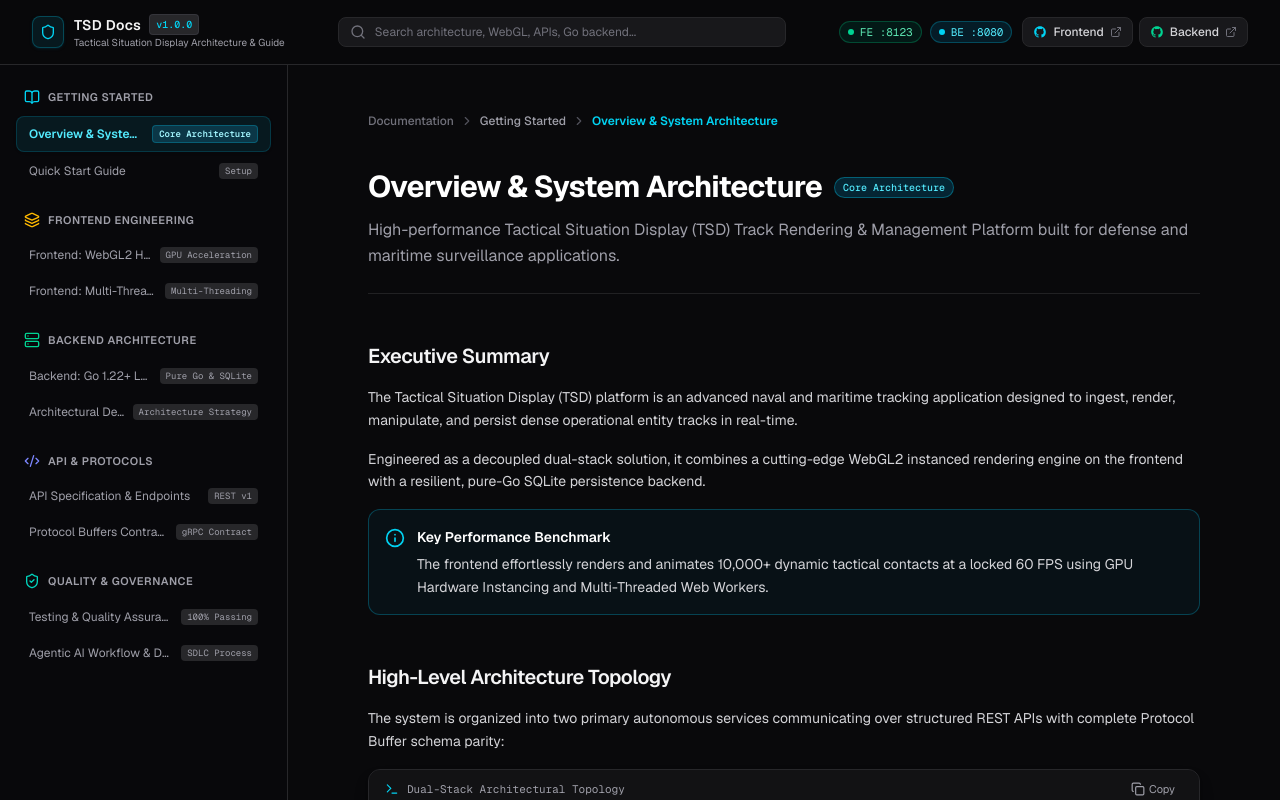
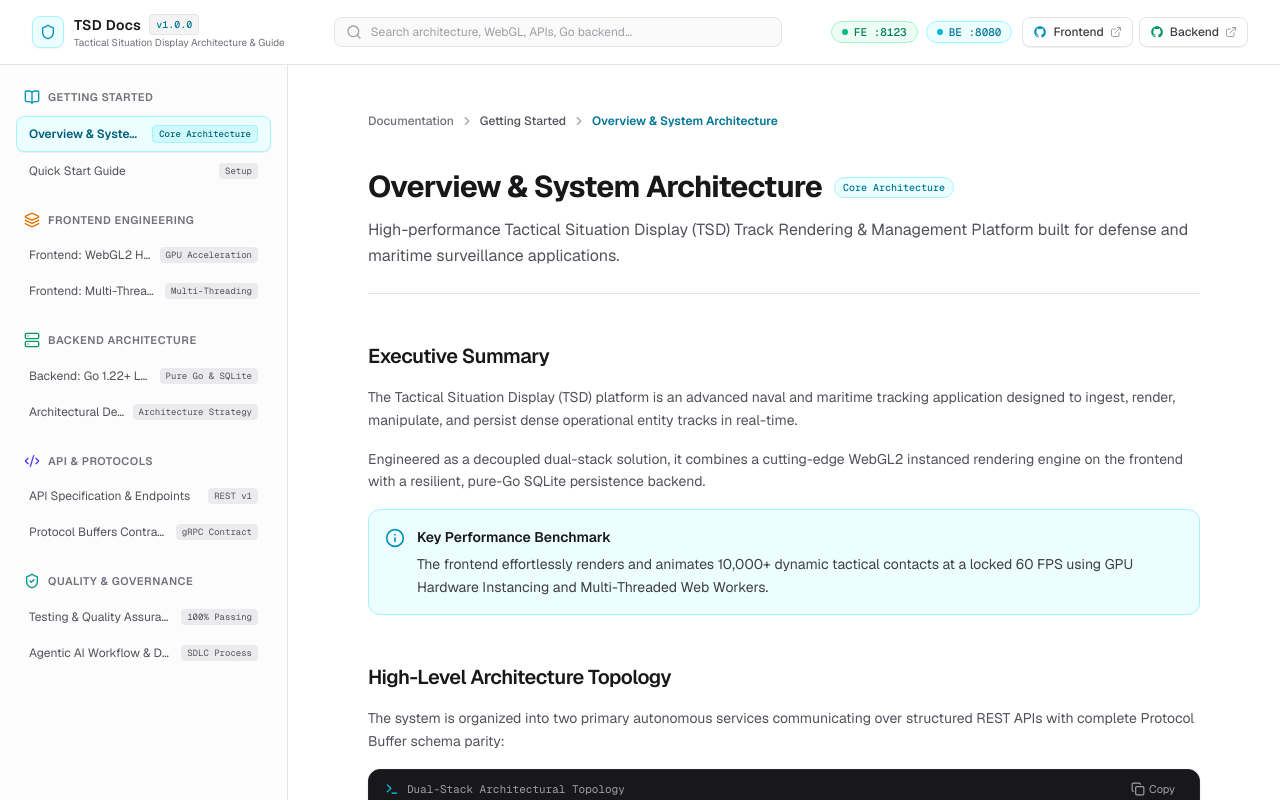
Before and after one commit to fredli4qooni/doc-track-rendering-tsd, a Next.js app: page / in a window 1280 px wide. Shown: the top 800 px of the page. Built offline with nearby package versions, Linux system fonts and the light colour scheme.

Commit message:
style: switch theme to clean light mode and resolve unused ESLint variables

```diff
--- a/src/app/globals.css
+++ b/src/app/globals.css
@@ -1,8 +1,8 @@
 @import "tailwindcss";
 
 :root {
-  --background: #09090b;
-  --foreground: #f4f4f5;
+  --background: #ffffff;
+  --foreground: #09090b;
 }
 
 @theme inline {
@@ -16,4 +16,5 @@ body {
   background: var(--background);
   color: var(--foreground);
   font-family: var(--font-geist-sans), system-ui, -apple-system, sans-serif;
+  -webkit-font-smoothing: antialiased;
 }
--- a/src/app/page.tsx
+++ b/src/app/page.tsx
@@ -36,7 +36,7 @@ export default function Home() {
 		DOC_SECTIONS.find((s) => s.id === activeId) ?? DOC_SECTIONS[0];
 
 	return (
-		<div className="min-h-screen bg-zinc-950 text-zinc-100 flex flex-col font-sans selection:bg-cyan-500/30 selection:text-cyan-200">
+		<div className="min-h-screen bg-white text-zinc-900 flex flex-col font-sans selection:bg-cyan-100 selection:text-cyan-900">
 			{/* Top Header */}
 			<Header
 				searchQuery={searchQuery}
@@ -56,7 +56,7 @@ export default function Home() {
 				/>
 
 				{/* Documentation Article Area */}
-				<main className="flex-1 min-w-0 pb-16">
+				<main className="flex-1 min-w-0 pb-16 bg-white">
 					<DocContent
 						section={currentSection}
 						onNavigate={handleSelectSection}
--- a/src/components/DocContent.tsx
+++ b/src/components/DocContent.tsx
@@ -41,29 +41,29 @@ export const DocContent: React.FC<DocContentProps> = ({
 			: null;
 
 	return (
-		<article className="max-w-4xl mx-auto py-8 px-4 sm:px-8 lg:py-12 space-y-10 font-sans">
+		<article className="max-w-4xl mx-auto py-8 px-4 sm:px-8 lg:py-12 space-y-10 font-sans text-zinc-800">
 			{/* Breadcrumbs */}
 			<div className="flex items-center gap-1.5 text-xs text-zinc-500 font-medium">
 				<span>Documentation</span>
-				<ChevronRight className="w-3.5 h-3.5 text-zinc-600" />
-				<span className="text-zinc-400">{section.category}</span>
-				<ChevronRight className="w-3.5 h-3.5 text-zinc-600" />
-				<span className="text-cyan-400 font-semibold">{section.title}</span>
+				<ChevronRight className="w-3.5 h-3.5 text-zinc-400" />
+				<span className="text-zinc-600">{section.category}</span>
+				<ChevronRight className="w-3.5 h-3.5 text-zinc-400" />
+				<span className="text-cyan-700 font-semibold">{section.title}</span>
 			</div>
 
 			{/* Main Title & Summary */}
-			<header className="space-y-3 pb-6 border-b border-zinc-800/80">
+			<header className="space-y-3 pb-6 border-b border-zinc-200">
 				<div className="flex items-center gap-3">
-					<h1 className="text-2xl sm:text-3xl font-bold tracking-tight text-white">
+					<h1 className="text-2xl sm:text-3xl font-bold tracking-tight text-zinc-900">
 						{section.title}
 					</h1>
 					{section.badge && (
-						<span className="text-[10px] font-mono font-medium px-2 py-0.5 rounded-full bg-cyan-950/70 border border-cyan-500/40 text-cyan-300">
+						<span className="text-[10px] font-mono font-medium px-2 py-0.5 rounded-full bg-cyan-50 border border-cyan-200 text-cyan-700">
 							{section.badge}
 						</span>
 					)}
 				</div>
-				<p className="text-sm sm:text-base text-zinc-400 leading-relaxed">
+				<p className="text-sm sm:text-base text-zinc-600 leading-relaxed">
 					{section.summary}
 				</p>
 			</header>
@@ -73,14 +73,14 @@ export const DocContent: React.FC<DocContentProps> = ({
 				{section.content.map((block, idx) => (
 					<section key={idx} className="space-y-4">
 						{block.heading && (
-							<h2 className="text-lg sm:text-xl font-semibold text-zinc-100 tracking-tight pt-2">
+							<h2 className="text-lg sm:text-xl font-semibold text-zinc-900 tracking-tight pt-2">
 								{block.heading}
 							</h2>
 						)}
 
 						{block.paragraphs &&
 							block.paragraphs.map((p, pIdx) => (
-								<p key={pIdx} className="text-xs sm:text-sm text-zinc-300 leading-relaxed">
+								<p key={pIdx} className="text-xs sm:text-sm text-zinc-600 leading-relaxed">
 									{p}
 								</p>
 							))}
@@ -90,35 +90,35 @@ export const DocContent: React.FC<DocContentProps> = ({
 							<div
 								className={`p-4 rounded-xl border text-xs sm:text-sm leading-relaxed flex gap-3 ${
 									block.callout.type === "tip"
-										? "bg-emerald-950/20 border-emerald-500/30 text-emerald-200"
+										? "bg-emerald-50 border-emerald-200 text-emerald-900"
 										: block.callout.type === "warning"
-										? "bg-amber-950/20 border-amber-500/30 text-amber-200"
-										: "bg-cyan-950/20 border-cyan-500/30 text-cyan-200"
+										? "bg-amber-50 border-amber-200 text-amber-900"
+										: "bg-cyan-50 border-cyan-200 text-cyan-900"
 								}`}
 							>
 								<div className="shrink-0 mt-0.5">
 									{block.callout.type === "tip" ? (
-										<Lightbulb className="w-5 h-5 text-emerald-400" />
+										<Lightbulb className="w-5 h-5 text-emerald-600" />
 									) : block.callout.type === "warning" ? (
-										<AlertTriangle className="w-5 h-5 text-amber-400" />
+										<AlertTriangle className="w-5 h-5 text-amber-600" />
 									) : (
-										<Info className="w-5 h-5 text-cyan-400" />
+										<Info className="w-5 h-5 text-cyan-600" />
 									)}
 								</div>
 								<div>
-									<div className="font-semibold text-white mb-1">
+									<div className="font-semibold text-zinc-900 mb-1">
 										{block.callout.title}
 									</div>
-									<div className="text-zinc-300">{block.callout.text}</div>
+									<div className="text-zinc-700">{block.callout.text}</div>
 								</div>
 							</div>
 						)}
 
 						{/* Code Block */}
 						{block.codeBlock && (
-							<div className="rounded-xl border border-zinc-800 bg-zinc-950 overflow-hidden shadow-lg shadow-black/40">
+							<div className="rounded-xl border border-zinc-800 bg-zinc-950 overflow-hidden shadow-sm">
 								{block.codeBlock.title && (
-									<div className="flex items-center justify-between px-4 py-2 border-b border-zinc-800/80 bg-zinc-900/60 text-xs">
+									<div className="flex items-center justify-between px-4 py-2 border-b border-zinc-800 bg-zinc-900 text-xs">
 										<div className="flex items-center gap-2 text-zinc-400 font-mono text-[11px]">
 											<Terminal className="w-3.5 h-3.5 text-cyan-400" />
 											<span>{block.codeBlock.title}</span>
@@ -157,10 +157,10 @@ export const DocContent: React.FC<DocContentProps> = ({
 
 						{/* Data Table */}
 						{block.table && (
-							<div className="rounded-xl border border-zinc-800 overflow-hidden shadow-sm">
+							<div className="rounded-xl border border-zinc-200 overflow-hidden shadow-2xs">
 								<div className="overflow-x-auto">
 									<table className="w-full text-left text-xs">
-										<thead className="bg-zinc-900/80 text-zinc-300 font-semibold uppercase text-[10px] tracking-wider border-b border-zinc-800">
+										<thead className="bg-zinc-100 text-zinc-700 font-semibold uppercase text-[10px] tracking-wider border-b border-zinc-200">
 											<tr>
 												{block.table.headers.map((h, hIdx) => (
 													<th key={hIdx} className="px-4 py-3">
@@ -169,14 +169,14 @@ export const DocContent: React.FC<DocContentProps> = ({
 												))}
 											</tr>
 										</thead>
-										<tbody className="divide-y divide-zinc-800/60 text-zinc-300 font-normal">
+										<tbody className="divide-y divide-zinc-200 text-zinc-700 font-normal">
 											{block.table.rows.map((row, rIdx) => (
 												<tr
 													key={rIdx}
 													className={
 														rIdx % 2 === 0
-															? "bg-zinc-950/40 hover:bg-zinc-900/30 transition-colors"
-															: "bg-zinc-900/20 hover:bg-zinc-900/40 transition-colors"
+															? "bg-white hover:bg-zinc-50 transition-colors"
+															: "bg-zinc-50/50 hover:bg-zinc-50 transition-colors"
 													}
 												>
 													{row.map((cell, cIdx) => (
@@ -197,18 +197,18 @@ export const DocContent: React.FC<DocContentProps> = ({
 							<div className="space-y-6 pt-2">
 								{block.subsections.map((sub, sIdx) => (
 									<div key={sIdx} className="space-y-3">
-										<h3 className="text-sm sm:text-base font-semibold text-cyan-300">
+										<h3 className="text-sm sm:text-base font-semibold text-cyan-800">
 											{sub.title}
 										</h3>
 										{sub.content.map((p, spIdx) => (
-											<p key={spIdx} className="text-xs sm:text-sm text-zinc-300 leading-relaxed">
+											<p key={spIdx} className="text-xs sm:text-sm text-zinc-600 leading-relaxed">
 												{p}
 											</p>
 										))}
 										{sub.codeBlock && (
-											<div className="rounded-xl border border-zinc-800 bg-zinc-950 overflow-hidden shadow-md">
+											<div className="rounded-xl border border-zinc-800 bg-zinc-950 overflow-hidden shadow-sm">
 												{sub.codeBlock.title && (
-													<div className="flex items-center justify-between px-4 py-2 border-b border-zinc-800/80 bg-zinc-900/60 text-xs">
+													<div className="flex items-center justify-between px-4 py-2 border-b border-zinc-800 bg-zinc-900 text-xs">
 														<span className="text-[11px] font-mono text-zinc-400">
 															{sub.codeBlock.title}
 														</span>
@@ -252,19 +252,19 @@ export const DocContent: React.FC<DocContentProps> = ({
 			</div>
 
 			{/* Pagination Footer */}
-			<div className="pt-10 border-t border-zinc-800/80 flex items-center justify-between gap-4">
+			<div className="pt-10 border-t border-zinc-200 flex items-center justify-between gap-4">
 				{prevSection ? (
 					<button
 						type="button"
 						onClick={() => onNavigate(prevSection.id)}
-						className="flex items-center gap-2 px-4 py-2.5 rounded-lg border border-zinc-800 hover:border-zinc-700 bg-zinc-900/50 hover:bg-zinc-900 text-zinc-300 hover:text-white text-xs transition-colors"
+						className="flex items-center gap-2 px-4 py-2.5 rounded-lg border border-zinc-200 hover:border-zinc-300 bg-white hover:bg-zinc-50 text-zinc-700 hover:text-zinc-900 text-xs transition-colors shadow-2xs"
 					>
-						<ArrowLeft className="w-4 h-4 text-cyan-400" />
+						<ArrowLeft className="w-4 h-4 text-cyan-600" />
 						<div className="text-left">
-							<div className="text-[10px] text-zinc-500 uppercase font-semibold">
+							<div className="text-[10px] text-zinc-400 uppercase font-semibold">
 								Previous
 							</div>
-							<div className="font-medium truncate max-w-[140px] sm:max-w-[200px]">
+							<div className="font-medium truncate max-w-[140px] sm:max-w-[200px] text-zinc-900">
 								{prevSection.title}
 							</div>
 						</div>
@@ -277,17 +277,17 @@ export const DocContent: React.FC<DocContentProps> = ({
 					<button
 						type="button"
 						onClick={() => onNavigate(nextSection.id)}
-						className="flex items-center gap-2 px-4 py-2.5 rounded-lg border border-zinc-800 hover:border-zinc-700 bg-zinc-900/50 hover:bg-zinc-900 text-zinc-300 hover:text-white text-xs transition-colors ml-auto"
+						className="flex items-center gap-2 px-4 py-2.5 rounded-lg border border-zinc-200 hover:border-zinc-300 bg-white hover:bg-zinc-50 text-zinc-700 hover:text-zinc-900 text-xs transition-colors ml-auto shadow-2xs"
 					>
 						<div className="text-right">
-							<div className="text-[10px] text-zinc-500 uppercase font-semibold">
+							<div className="text-[10px] text-zinc-400 uppercase font-semibold">
 								Next
 							</div>
-							<div className="font-medium truncate max-w-[140px] sm:max-w-[200px]">
+							<div className="font-medium truncate max-w-[140px] sm:max-w-[200px] text-zinc-900">
 								{nextSection.title}
 							</div>
 						</div>
-						<ArrowRight className="w-4 h-4 text-cyan-400" />
+						<ArrowRight className="w-4 h-4 text-cyan-600" />
 					</button>
 				)}
 			</div>
--- a/src/components/Header.tsx
+++ b/src/components/Header.tsx
@@ -2,7 +2,6 @@
 
 import React from "react";
 import {
-	Activity,
 	ExternalLink,
 	Search,
 	Shield,
@@ -39,33 +38,33 @@ export const Header: React.FC<HeaderProps> = ({
 	onToggleMobileMenu
 }) => {
 	return (
-		<header className="sticky top-0 z-40 w-full border-b border-zinc-800 bg-zinc-950/80 backdrop-blur-md">
+		<header className="sticky top-0 z-40 w-full border-b border-zinc-200 bg-white/90 backdrop-blur-md">
 			<div className="flex h-16 items-center justify-between px-4 sm:px-6 lg:px-8">
 				{/* Left: Brand & Mobile Toggle */}
 				<div className="flex items-center gap-3">
 					<button
 						type="button"
 						onClick={onToggleMobileMenu}
-						className="inline-flex items-center justify-center p-2 rounded-lg text-zinc-400 hover:text-white hover:bg-zinc-800 lg:hidden"
+						className="inline-flex items-center justify-center p-2 rounded-lg text-zinc-600 hover:text-zinc-900 hover:bg-zinc-100 lg:hidden"
 						aria-label="Toggle Navigation"
 					>
 						<Terminal className="w-5 h-5" />
 					</button>
 
 					<div className="flex items-center gap-2.5">
-						<div className="flex h-8 w-8 items-center justify-center rounded-lg bg-cyan-500/10 border border-cyan-500/30 text-cyan-400 shadow-sm shadow-cyan-950/40">
+						<div className="flex h-8 w-8 items-center justify-center rounded-lg bg-cyan-50 border border-cyan-200 text-cyan-600 shadow-xs">
 							<Shield className="h-4 w-4" />
 						</div>
 						<div>
 							<div className="flex items-center gap-2">
-								<span className="font-semibold text-sm tracking-wide text-zinc-100">
+								<span className="font-semibold text-sm tracking-wide text-zinc-900">
 									TSD Docs
 								</span>
-								<span className="text-[10px] font-mono px-1.5 py-0.5 rounded bg-zinc-800 text-cyan-400 border border-zinc-700/60 font-medium">
+								<span className="text-[10px] font-mono px-1.5 py-0.5 rounded bg-zinc-100 text-cyan-700 border border-zinc-200 font-medium">
 									v1.0.0
 								</span>
 							</div>
-							<p className="text-[10px] text-zinc-400 hidden sm:block">
+							<p className="text-[10px] text-zinc-500 hidden sm:block">
 								Tactical Situation Display Architecture & Guide
 							</p>
 						</div>
@@ -75,19 +74,19 @@ export const Header: React.FC<HeaderProps> = ({
 				{/* Center: Search Bar */}
 				<div className="flex-1 max-w-md mx-4 hidden md:block">
 					<div className="relative">
-						<Search className="absolute left-3 top-1/2 -translate-y-1/2 w-4 h-4 text-zinc-500" />
+						<Search className="absolute left-3 top-1/2 -translate-y-1/2 w-4 h-4 text-zinc-400" />
 						<input
 							type="text"
 							placeholder="Search architecture, WebGL, APIs, Go backend..."
 							value={searchQuery}
 							onChange={(e) => setSearchQuery(e.target.value)}
-							className="w-full bg-zinc-900 border border-zinc-800 rounded-lg pl-9 pr-4 py-1.5 text-xs text-zinc-200 placeholder:text-zinc-500 focus:outline-none focus:border-cyan-500/60 transition-colors"
+							className="w-full bg-zinc-50 border border-zinc-200 rounded-lg pl-9 pr-4 py-1.5 text-xs text-zinc-800 placeholder:text-zinc-400 focus:outline-none focus:border-cyan-500 focus:bg-white transition-colors"
 						/>
 						{searchQuery && (
 							<button
 								type="button"
 								onClick={() => setSearchQuery("")}
-								className="absolute right-2.5 top-1/2 -translate-y-1/2 text-xs text-zinc-500 hover:text-zinc-300"
+								className="absolute right-2.5 top-1/2 -translate-y-1/2 text-xs text-zinc-400 hover:text-zinc-600"
 							>
 								✕
 							</button>
@@ -99,12 +98,12 @@ export const Header: React.FC<HeaderProps> = ({
 				<div className="flex items-center gap-2.5">
 					{/* Service Status */}
 					<div className="hidden xl:flex items-center gap-2 text-[11px] font-mono">
-						<span className="inline-flex items-center gap-1.5 px-2 py-0.5 rounded-full bg-emerald-950/50 border border-emerald-500/30 text-emerald-300">
-							<span className="w-1.5 h-1.5 rounded-full bg-emerald-400 animate-pulse" />
+						<span className="inline-flex items-center gap-1.5 px-2.5 py-0.5 rounded-full bg-emerald-50 border border-emerald-200 text-emerald-700 font-medium">
+							<span className="w-1.5 h-1.5 rounded-full bg-emerald-500 animate-pulse" />
 							FE :8123
 						</span>
-						<span className="inline-flex items-center gap-1.5 px-2 py-0.5 rounded-full bg-cyan-950/50 border border-cyan-500/30 text-cyan-300">
-							<span className="w-1.5 h-1.5 rounded-full bg-cyan-400 animate-pulse" />
+						<span className="inline-flex items-center gap-1.5 px-2.5 py-0.5 rounded-full bg-cyan-50 border border-cyan-200 text-cyan-700 font-medium">
+							<span className="w-1.5 h-1.5 rounded-full bg-cyan-500 animate-pulse" />
 							BE :8080
 						</span>
 					</div>
@@ -115,24 +114,24 @@ export const Header: React.FC<HeaderProps> = ({
 							href="https://github.com/fredli4qooni/fe-track-rendering-tsd.git"
 							target="_blank"
 							rel="noopener noreferrer"
-							className="flex items-center gap-1.5 px-2.5 py-1.5 rounded-lg bg-zinc-900 hover:bg-zinc-800 border border-zinc-800 text-zinc-300 hover:text-white text-xs font-medium transition-colors"
+							className="flex items-center gap-1.5 px-2.5 py-1.5 rounded-lg bg-white hover:bg-zinc-50 border border-zinc-200 text-zinc-700 hover:text-zinc-900 text-xs font-medium transition-colors shadow-2xs"
 							title="Frontend GitHub Repository"
 						>
-							<GithubIcon className="w-3.5 h-3.5 text-cyan-400" />
+							<GithubIcon className="w-3.5 h-3.5 text-cyan-600" />
 							<span className="hidden sm:inline">Frontend</span>
-							<ExternalLink className="w-3 h-3 text-zinc-500" />
+							<ExternalLink className="w-3 h-3 text-zinc-400" />
 						</a>
 
 						<a
 							href="https://github.com/fredli4qooni/be-track-rendering-tsd.git"
 							target="_blank"
 							rel="noopener noreferrer"
-							className="flex items-center gap-1.5 px-2.5 py-1.5 rounded-lg bg-zinc-900 hover:bg-zinc-800 border border-zinc-800 text-zinc-300 hover:text-white text-xs font-medium transition-colors"
+							className="flex items-center gap-1.5 px-2.5 py-1.5 rounded-lg bg-white hover:bg-zinc-50 border border-zinc-200 text-zinc-700 hover:text-zinc-900 text-xs font-medium transition-colors shadow-2xs"
 							title="Backend GitHub Repository"
 						>
-							<GithubIcon className="w-3.5 h-3.5 text-emerald-400" />
+							<GithubIcon className="w-3.5 h-3.5 text-emerald-600" />
 							<span className="hidden sm:inline">Backend</span>
-							<ExternalLink className="w-3 h-3 text-zinc-500" />
+							<ExternalLink className="w-3 h-3 text-zinc-400" />
 						</a>
 					</div>
 				</div>
--- a/src/components/Sidebar.tsx
+++ b/src/components/Sidebar.tsx
@@ -4,16 +4,12 @@ import React from "react";
 import {
 	BookOpen,
 	Code2,
-	Cpu,
-	FileCode,
 	Layers,
 	Server,
-	ShieldCheck,
-	Workflow,
-	Zap
+	ShieldCheck
 } from "lucide-react";
 
-import { DOC_SECTIONS, DocSection } from "../data/docsContent";
+import { DOC_SECTIONS } from "../data/docsContent";
 
 interface SidebarProps {
 	activeId: string;
@@ -24,11 +20,11 @@ interface SidebarProps {
 }
 
 const CATEGORY_ICONS: Record<string, React.ReactNode> = {
-	"Getting Started": <BookOpen className="w-4 h-4 text-cyan-400" />,
-	"Frontend Engineering": <Layers className="w-4 h-4 text-amber-400" />,
-	"Backend Architecture": <Server className="w-4 h-4 text-emerald-400" />,
-	"API & Protocols": <Code2 className="w-4 h-4 text-indigo-400" />,
-	"Quality & Governance": <ShieldCheck className="w-4 h-4 text-teal-400" />
+	"Getting Started": <BookOpen className="w-4 h-4 text-cyan-600" />,
+	"Frontend Engineering": <Layers className="w-4 h-4 text-amber-600" />,
+	"Backend Architecture": <Server className="w-4 h-4 text-emerald-600" />,
+	"API & Protocols": <Code2 className="w-4 h-4 text-indigo-600" />,
+	"Quality & Governance": <ShieldCheck className="w-4 h-4 text-teal-600" />
 };
 
 export const Sidebar: React.FC<SidebarProps> = ({
@@ -65,7 +61,7 @@ export const Sidebar: React.FC<SidebarProps> = ({
 					const items = filteredSections.filter((s) => s.category === cat);
 					return (
 						<div key={cat} className="space-y-1.5">
-							<div className="flex items-center gap-2 px-2 text-[11px] font-semibold text-zinc-400 uppercase tracking-wider">
+							<div className="flex items-center gap-2 px-2 text-[11px] font-semibold text-zinc-500 uppercase tracking-wider">
 								{CATEGORY_ICONS[cat]}
 								<span>{cat}</span>
 							</div>
@@ -83,8 +79,8 @@ export const Sidebar: React.FC<SidebarProps> = ({
 											}}
 											className={`w-full flex items-center justify-between px-3 py-2 text-xs rounded-lg text-left transition-all ${
 												isActive
-													? "bg-cyan-500/10 text-cyan-300 font-semibold border border-cyan-500/20 shadow-sm"
-													: "text-zinc-400 hover:text-zinc-200 hover:bg-zinc-900 border border-transparent font-normal"
+													? "bg-cyan-50 text-cyan-800 font-semibold border border-cyan-200 shadow-2xs"
+													: "text-zinc-600 hover:text-zinc-900 hover:bg-zinc-100/80 border border-transparent font-normal"
 											}`}
 										>
 											<span className="truncate">{item.title}</span>
@@ -92,8 +88,8 @@ export const Sidebar: React.FC<SidebarProps> = ({
 												<span
 													className={`text-[9px] font-mono px-1.5 py-0.5 rounded ml-2 shrink-0 ${
 														isActive
-															? "bg-cyan-900/60 text-cyan-200 border border-cyan-500/30"
-															: "bg-zinc-800 text-zinc-400"
+															? "bg-cyan-100 text-cyan-800 border border-cyan-200 font-medium"
+															: "bg-zinc-200/70 text-zinc-600 font-normal"
 													}`}
 												>
 													{item.badge}
@@ -113,7 +109,7 @@ export const Sidebar: React.FC<SidebarProps> = ({
 	return (
 		<>
 			{/* Desktop Sticky Sidebar */}
-			<aside className="hidden lg:block w-72 shrink-0 border-r border-zinc-800 bg-zinc-950/40 min-h-[calc(100vh-4rem)]">
+			<aside className="hidden lg:block w-72 shrink-0 border-r border-zinc-200 bg-zinc-50/50 min-h-[calc(100vh-4rem)]">
 				<div className="sticky top-16 h-[calc(100vh-4rem)]">
 					{sidebarContent}
 				</div>
@@ -123,18 +119,18 @@ export const Sidebar: React.FC<SidebarProps> = ({
 			{isOpenMobile && (
 				<div className="fixed inset-0 z-50 flex lg:hidden">
 					<div
-						className="fixed inset-0 bg-black/70 backdrop-blur-sm"
+						className="fixed inset-0 bg-black/40 backdrop-blur-xs"
 						onClick={onCloseMobile}
 					/>
-					<div className="relative w-80 max-w-[85%] bg-zinc-950 border-r border-zinc-800 h-full z-10 shadow-2xl">
-						<div className="p-4 border-b border-zinc-800 flex items-center justify-between">
-							<span className="font-semibold text-sm text-zinc-100">
+					<div className="relative w-80 max-w-[85%] bg-white border-r border-zinc-200 h-full z-10 shadow-2xl">
+						<div className="p-4 border-b border-zinc-200 flex items-center justify-between">
+							<span className="font-semibold text-sm text-zinc-900">
 								Documentation Index
 							</span>
 							<button
 								type="button"
 								onClick={onCloseMobile}
-								className="text-zinc-400 hover:text-white text-xs px-2 py-1 rounded hover:bg-zinc-800"
+								className="text-zinc-500 hover:text-zinc-800 text-xs px-2 py-1 rounded hover:bg-zinc-100"
 							>
 								✕
 							</button>
```
